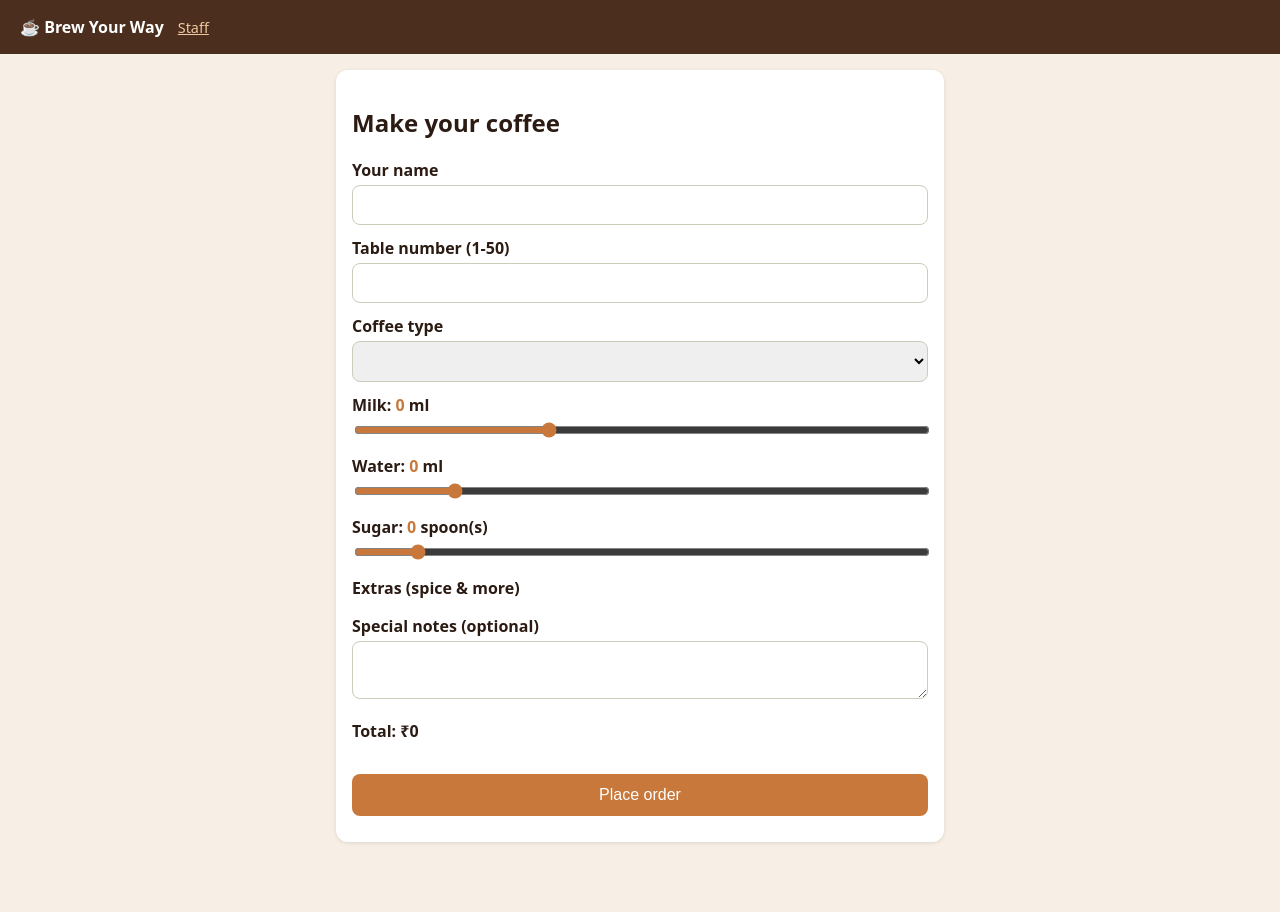
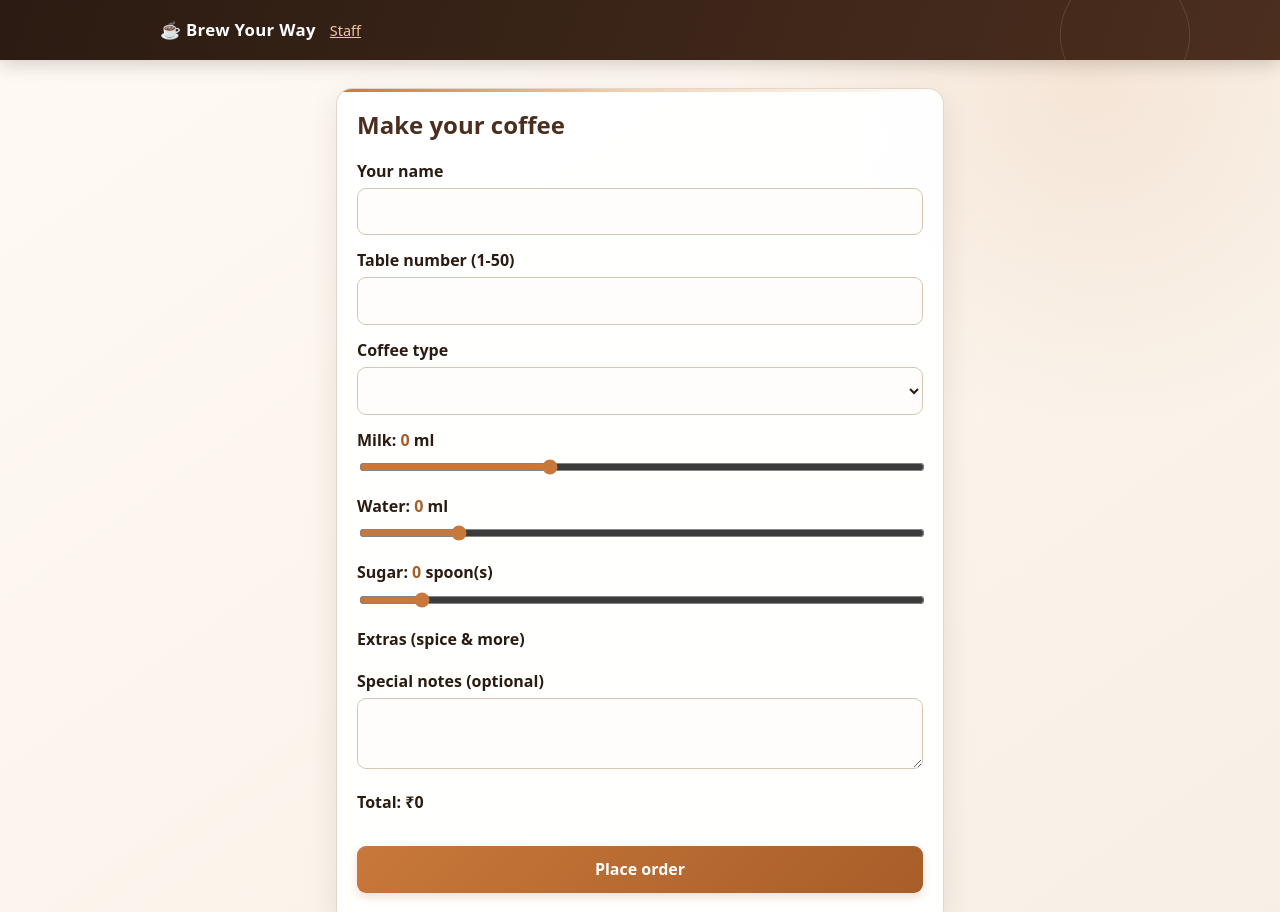
Before and after one commit to dileep123455/OrderCoffee, a website: page public/index.html in a window 1280 px wide. Shown: the top 912 px of the page. Before the commit the page ends 872 px from the top, so only its background shows below. Drawn offline with Linux system fonts and the light colour scheme; no server answers.

Commit message:
Enhance CSS variables for improved styling
Expanded CSS variables for better theming and styling options.

```diff
--- a/public/style.css
+++ b/public/style.css
@@ -1,23 +1,354 @@
-:root { --brown:#4b2e1e; --cream:#f7efe5; --accent:#c8783a; --ok:#2e7d32; }
+:root {
+  --brown: #4b2e1e;
+  --brown-deep: #2b1b12;
+  --cream: #f7efe5;
+  --cream-light: #fffaf4;
+  --accent: #c8783a;
+  --accent-deep: #a85e29;
+  --accent-soft: #f3d4b7;
+  --ok: #2e7d32;
+  --ink-muted: #765e4d;
+  --line: #d8c6b5;
+  --shadow: 0 12px 30px rgba(75, 46, 30, .11);
+  --shadow-hover: 0 18px 38px rgba(75, 46, 30, .17);
+}
+
 * { box-sizing: border-box; }
-body { margin:0; font-family: system-ui, sans-serif; background:var(--cream); color:#2b1b12; }
-header { background:var(--brown); color:#fff; padding:16px 20px; }
-header a { color:#f0c9a0; margin-left:14px; font-size:.9rem; }
-main { max-width:640px; margin:0 auto; padding:16px; }
-.card { background:#fff; border-radius:12px; padding:16px; margin-bottom:14px; box-shadow:0 1px 4px rgba(0,0,0,.1); }
-label { display:block; font-weight:600; margin:12px 0 4px; }
-input[type=text], input[type=number], select, textarea { width:100%; padding:10px; border:1px solid #ccb; border-radius:8px; font-size:1rem; }
-input[type=range] { width:100%; accent-color:var(--accent); }
-.val { color:var(--accent); font-weight:700; }
-.extras { display:grid; grid-template-columns:1fr 1fr; gap:6px; }
-.extras label { font-weight:400; margin:0; display:flex; gap:6px; align-items:center; }
-button { background:var(--accent); color:#fff; border:0; padding:12px 18px; border-radius:8px; font-size:1rem; cursor:pointer; }
-button.full { width:100%; margin-top:16px; }
-button.alt { background:var(--brown); }
-.error { color:#b00020; margin-top:10px; }
-.steps { display:flex; justify-content:space-between; margin:14px 0; }
-.step { flex:1; text-align:center; padding:8px 2px; font-size:.8rem; border-bottom:4px solid #ddd; color:#888; }
-.step.done { border-color:var(--ok); color:var(--ok); font-weight:700; }
-.badge { display:inline-block; padding:2px 8px; border-radius:10px; background:#eee; font-size:.8rem; }
-.hidden { display:none; }
-.grid { display:grid; grid-template-columns:repeat(auto-fill,minmax(260px,1fr)); gap:12px; }
+
+html { min-height: 100%; }
+
+body {
+  min-height: 100vh;
+  margin: 0;
+  font-family: system-ui, -apple-system, BlinkMacSystemFont, "Segoe UI", sans-serif;
+  background:
+    radial-gradient(circle at 85% 8%, rgba(200, 120, 58, .13), transparent 22rem),
+    linear-gradient(145deg, var(--cream-light), var(--cream));
+  color: var(--brown-deep);
+  line-height: 1.45;
+}
+
+header {
+  position: relative;
+  overflow: hidden;
+  background: linear-gradient(110deg, var(--brown-deep), var(--brown));
+  color: #fff;
+  padding: 18px max(20px, calc((100% - 960px) / 2));
+  box-shadow: 0 4px 18px rgba(43, 27, 18, .2);
+  animation: slide-down .65s cubic-bezier(.2, .8, .2, 1) both;
+}
+
+header::after {
+  position: absolute;
+  right: 7%;
+  bottom: -2.5rem;
+  width: 8rem;
+  height: 8rem;
+  border: 1px solid rgba(255, 255, 255, .12);
+  border-radius: 50%;
+  content: "";
+  transform: rotate(-20deg);
+}
+
+header strong {
+  letter-spacing: .02em;
+  font-size: 1.05rem;
+}
+
+header a {
+  color: #f0c9a0;
+  margin-left: 14px;
+  font-size: .9rem;
+  transition: color .2s ease, text-shadow .2s ease;
+}
+
+header a:hover,
+header a:focus-visible {
+  color: #fff;
+  text-shadow: 0 0 12px rgba(255, 255, 255, .45);
+}
+
+main {
+  max-width: 640px;
+  margin: 0 auto;
+  padding: 28px 16px 42px;
+  animation: page-enter .7s .08s cubic-bezier(.2, .8, .2, 1) both;
+}
+
+.card {
+  position: relative;
+  overflow: hidden;
+  background: rgba(255, 255, 255, .94);
+  border: 1px solid rgba(216, 198, 181, .7);
+  border-radius: 16px;
+  padding: 20px;
+  margin-bottom: 16px;
+  box-shadow: var(--shadow);
+  animation: card-enter .55s .15s both;
+  transition: border-color .25s ease, box-shadow .25s ease, transform .25s ease;
+}
+
+.card::before {
+  position: absolute;
+  top: 0;
+  left: 0;
+  width: 100%;
+  height: 3px;
+  background: linear-gradient(90deg, var(--accent), var(--accent-soft), transparent);
+  content: "";
+  transform-origin: left;
+  animation: line-grow .7s .35s both;
+}
+
+.card:hover {
+  border-color: rgba(200, 120, 58, .35);
+  box-shadow: var(--shadow-hover);
+  transform: translateY(-2px);
+}
+
+h2 {
+  color: var(--brown);
+  line-height: 1.2;
+  margin: 2px 0 20px;
+}
+
+label {
+  display: block;
+  font-weight: 600;
+  margin: 14px 0 5px;
+}
+
+input[type=text],
+input[type=number],
+input[type=password],
+select,
+textarea {
+  width: 100%;
+  padding: 11px 12px;
+  border: 1px solid var(--line);
+  border-radius: 9px;
+  background: #fffdfb;
+  color: var(--brown-deep);
+  font: inherit;
+  transition: border-color .2s ease, box-shadow .2s ease, background-color .2s ease;
+}
+
+input[type=text]:hover,
+input[type=number]:hover,
+input[type=password]:hover,
+select:hover,
+textarea:hover {
+  border-color: var(--accent);
+}
+
+input[type=text]:focus,
+input[type=number]:focus,
+input[type=password]:focus,
+select:focus,
+textarea:focus {
+  outline: 0;
+  border-color: var(--accent);
+  background: #fff;
+  box-shadow: 0 0 0 3px rgba(200, 120, 58, .18);
+}
+
+input[type=range] {
+  width: 100%;
+  accent-color: var(--accent);
+  cursor: pointer;
+}
+
+input[type=range]:focus-visible { outline: 3px solid rgba(200, 120, 58, .24); }
+
+.val {
+  color: var(--accent-deep);
+  font-weight: 700;
+  transition: color .2s ease;
+}
+
+.extras {
+  display: grid;
+  grid-template-columns: 1fr 1fr;
+  gap: 8px;
+}
+
+.extras label {
+  min-height: 40px;
+  margin: 0;
+  padding: 8px 10px;
+  border: 1px solid transparent;
+  border-radius: 9px;
+  color: var(--ink-muted);
+  font-size: .95rem;
+  font-weight: 400;
+  display: flex;
+  gap: 7px;
+  align-items: center;
+  cursor: pointer;
+  transition: background-color .2s ease, border-color .2s ease, color .2s ease, transform .2s ease;
+}
+
+.extras label:hover,
+.extras label:focus-within {
+  background: #fff6ed;
+  border-color: var(--accent-soft);
+  color: var(--brown);
+  transform: translateY(-1px);
+}
+
+.extras input { accent-color: var(--accent); }
+
+textarea { resize: vertical; }
+
+button {
+  position: relative;
+  overflow: hidden;
+  background: linear-gradient(135deg, var(--accent), var(--accent-deep));
+  color: #fff;
+  border: 0;
+  padding: 12px 18px;
+  border-radius: 9px;
+  font: inherit;
+  font-weight: 700;
+  cursor: pointer;
+  box-shadow: 0 4px 10px rgba(168, 94, 41, .2);
+  transition: background .2s ease, box-shadow .2s ease, transform .15s ease;
+}
+
+button::after {
+  position: absolute;
+  top: 0;
+  left: -80%;
+  width: 55%;
+  height: 100%;
+  background: rgba(255, 255, 255, .2);
+  content: "";
+  transform: skewX(-20deg);
+  transition: left .45s ease;
+}
+
+button:hover {
+  box-shadow: 0 7px 16px rgba(168, 94, 41, .3);
+  transform: translateY(-2px);
+}
+
+button:hover::after { left: 125%; }
+button:active { box-shadow: 0 2px 6px rgba(168, 94, 41, .2); transform: translateY(1px); }
+button:focus-visible { outline: 3px solid rgba(200, 120, 58, .35); outline-offset: 2px; }
+
+button.full {
+  width: 100%;
+  margin-top: 16px;
+}
+
+button.alt {
+  background: linear-gradient(135deg, var(--brown), var(--brown-deep));
+}
+
+.error {
+  color: #b00020;
+  margin-top: 10px;
+  animation: shake .35s ease both;
+}
+
+.steps {
+  display: flex;
+  justify-content: space-between;
+  gap: 4px;
+  margin: 18px 0;
+}
+
+.step {
+  flex: 1;
+  text-align: center;
+  padding: 9px 2px;
+  border-bottom: 4px solid #e6ddd5;
+  color: #95877c;
+  font-size: .8rem;
+  transition: color .3s ease, border-color .3s ease;
+}
+
+.step.done {
+  border-color: var(--ok);
+  color: var(--ok);
+  font-weight: 700;
+  animation: status-pop .45s ease both;
+}
+
+.badge {
+  display: inline-block;
+  padding: 4px 9px;
+  border-radius: 999px;
+  background: #f2e8de;
+  color: var(--brown);
+  font-size: .8rem;
+  font-weight: 700;
+  text-transform: capitalize;
+  animation: badge-pulse 2.4s ease-in-out infinite;
+}
+
+#statusMsg { color: var(--ink-muted); }
+
+.hidden { display: none; }
+
+.grid {
+  display: grid;
+  grid-template-columns: repeat(auto-fill, minmax(260px, 1fr));
+  gap: 14px;
+}
+
+@keyframes slide-down {
+  from { opacity: 0; transform: translateY(-18px); }
+  to { opacity: 1; transform: translateY(0); }
+}
+
+@keyframes page-enter {
+  from { opacity: 0; transform: translateY(12px); }
+  to { opacity: 1; transform: translateY(0); }
+}
+
+@keyframes card-enter {
+  from { opacity: 0; transform: translateY(14px) scale(.985); }
+  to { opacity: 1; transform: translateY(0) scale(1); }
+}
+
+@keyframes line-grow {
+  from { transform: scaleX(0); }
+  to { transform: scaleX(1); }
+}
+
+@keyframes status-pop {
+  from { opacity: .35; transform: scale(.96); }
+  to { opacity: 1; transform: scale(1); }
+}
+
+@keyframes badge-pulse {
+  0%, 100% { box-shadow: 0 0 0 0 rgba(200, 120, 58, 0); }
+  50% { box-shadow: 0 0 0 4px rgba(200, 120, 58, .08); }
+}
+
+@keyframes shake {
+  0%, 100% { transform: translateX(0); }
+  30% { transform: translateX(-4px); }
+  70% { transform: translateX(4px); }
+}
+
+@media (max-width: 520px) {
+  header { padding: 16px; }
+  main { padding: 20px 12px 32px; }
+  .card { padding: 17px; border-radius: 14px; }
+  .extras { grid-template-columns: 1fr; }
+  .steps { gap: 1px; }
+  .step { font-size: .72rem; }
+}
+
+@media (prefers-reduced-motion: reduce) {
+  *,
+  *::before,
+  *::after {
+    animation-duration: .01ms !important;
+    animation-iteration-count: 1 !important;
+    scroll-behavior: auto !important;
+    transition-duration: .01ms !important;
+  }
+}
```
